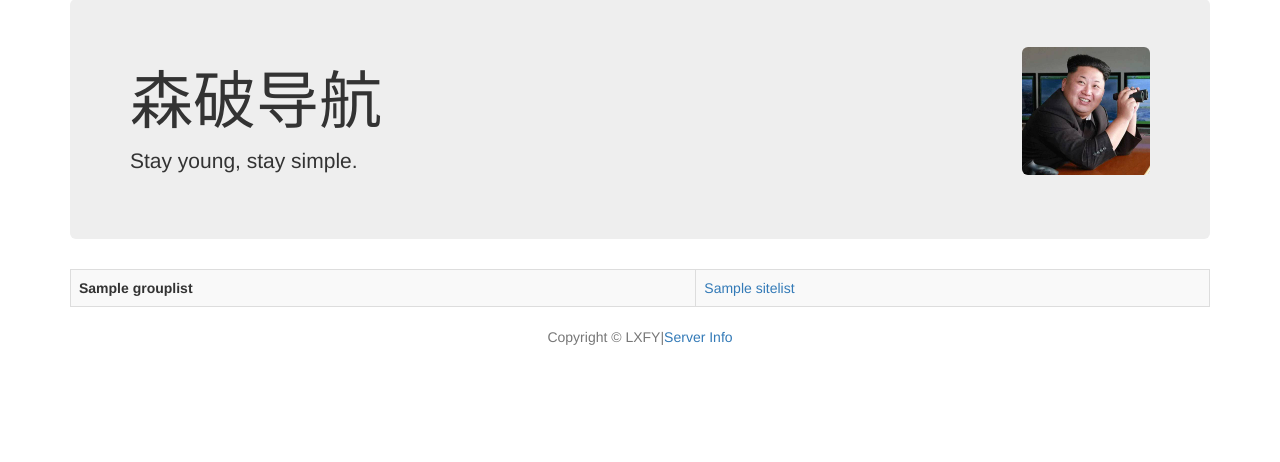
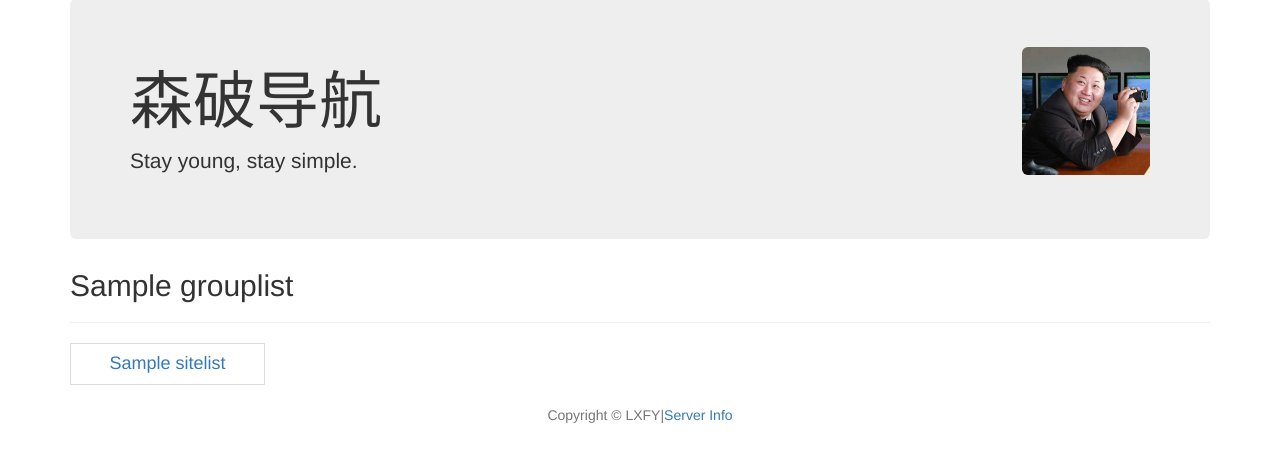
Before and after one commit to lalor/todolist, a Flask app: page / in a window 1280 px wide. Shown: the part 75-537 px from the top of the page. Run offline with Flask 2, Linux system fonts and the light colour scheme; tables that the repository leaves empty hold one stand-in row (values such as "Sample post"); parts of the project's set-up code (start-up, migrations or seed data) failed here and were passed over; some libraries are stand-ins or nearby versions.

Commit message:
Change frontpage style

```diff
--- a/templates/base.html
+++ b/templates/base.html
@@ -4,6 +4,7 @@
 
 {%- block metas %}
     <meta charset="utf-8">
+    <meta http-equiv="X-UA-Compatible" content="IE=edge">
     <meta name="viewport" content="width=device-width, initial-scale=1, shrink-to-fit=no">
     <meta name="keywords" content="森破"/>
     <meta name="description" content="森破导航"/>
--- a/templates/index.html
+++ b/templates/index.html
@@ -10,24 +10,24 @@
             <p>Hi admin!</p>
         {% endif %}
     </div>
-
-<table class="table table-bordered table-striped" style="word-break:break-all; word-wrap:break-all">
-    <tbody>
-        {# TODO: group filter #}
+    {# Table Start #}
     {% for group in grouplists %}
-            <tr class="bz-row">
-            <th class="">{{ group.name }}</th>
+        <h2>{{ group.name }}</h2>
+        <hr>
+        <div class="container">
+        <div class="row">
             {% for site in sitelists %}
                 {% if site.group_id == group.id and site.status %}
-                    <td class="">
-                        <a rel="nofollow" href="{{ site.url }}" target="_blank" alt="{{ site.description }}">{{ site.title }}</a>
-                    </td>
+                    <div class="col-md-2 text-center table-bordered bg-light">
+                        <h4><a class="" rel="nofollow" href="{{ site.url }}" target="_blank"
+                               alt="{{ site.description }}">{{ site.title }}</a></h4>
+                    </div>
                 {% endif %}
             {% endfor %}
-            </tr>
+        </div>
+        </div>
+        &nbsp;
     {% endfor %}
 
-    </tbody>
-</table>
 
 {% endblock %}
```
Also changed, not shown: 1 other file. Lines whose indentation alone changed are shown as unchanged.
